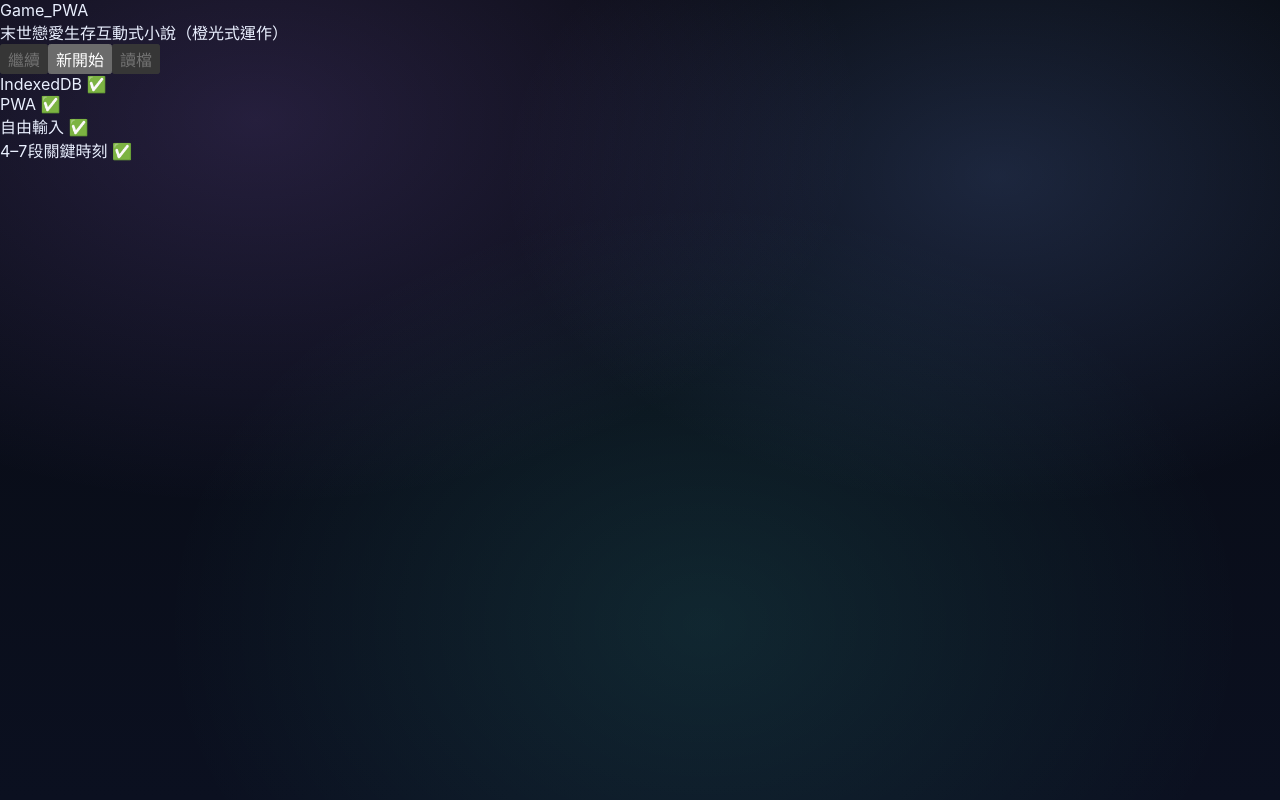
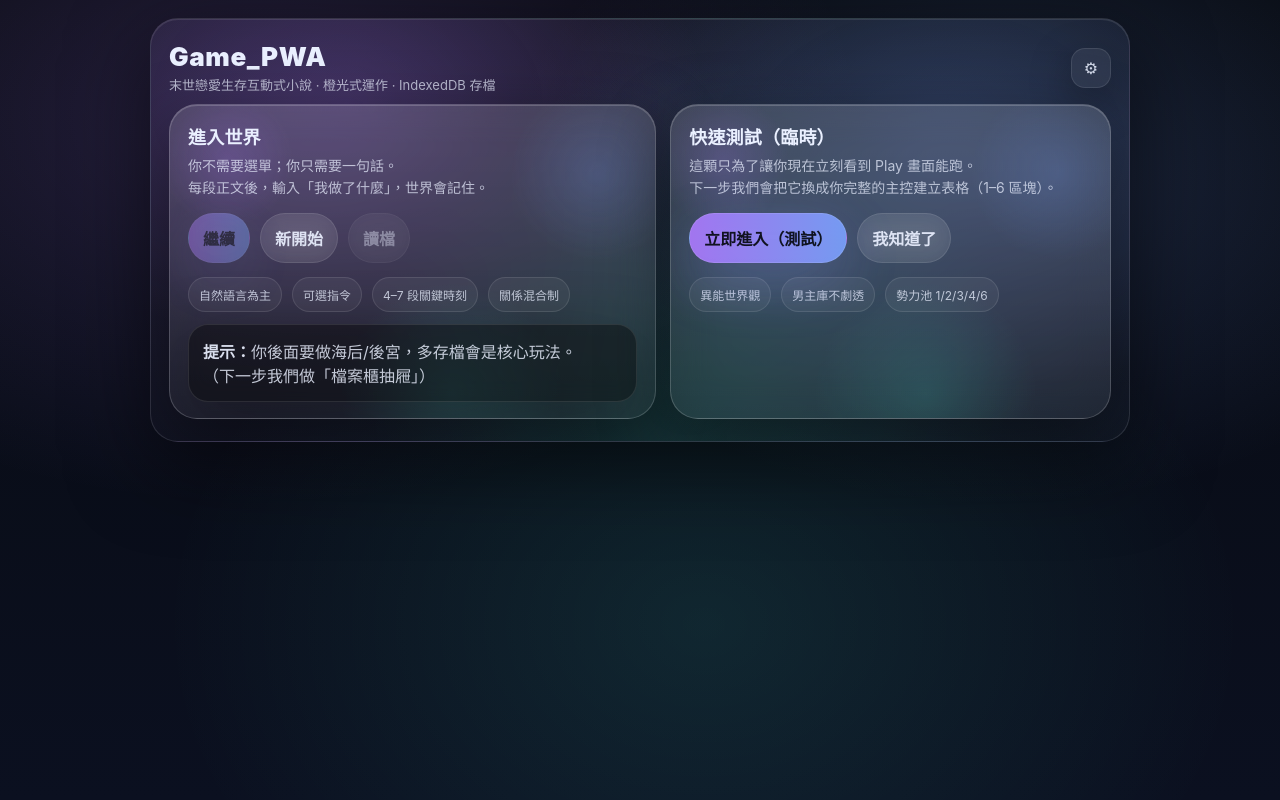
Before and after one commit to Lyilln/Game_PWA, a React (Vite) app: page / in a window 1280 px wide. Built offline with nearby package versions, Linux system fonts and the light colour scheme.

Commit message:
更新 App.tsx

```diff
--- a/src/App.tsx
+++ b/src/App.tsx
@@ -1,42 +1,14 @@
 import React, { useEffect, useMemo, useState } from "react";
-import {
-  listSaves,
-  createSave,
-  loadSave,
-  updateSave,
-  appendLog,
-  listLogs,
-  makeEmptyPlayer,
-  type SaveRow,
-  type LogRow
-} from "./db";
-import {
-  parseOptionalCommand,
-  generateWindLines,
-  shouldTriggerMajorChoice,
-  makeMajorChoicePrompt,
-  generateNextNarrative
-} from "./engine";
+import { listSaves, createSave, loadSave, makeEmptyPlayer, appendLog, listLogs, type SaveRow, type LogRow } from "./db";
+import { generateWindLines } from "./engine";
 
 type Mode = "cover" | "setup" | "play";
 
 export default function App() {
   const [mode, setMode] = useState<Mode>("cover");
   const [saves, setSaves] = useState<SaveRow[]>([]);
-  const [curSaveId, setCurSaveId] = useState<string>("");
   const [curSave, setCurSave] = useState<SaveRow | null>(null);
   const [logs, setLogs] = useState<LogRow[]>([]);
-  const [input, setInput] = useState("");
-
-  // setup form (B 半手填：你填關鍵欄)
-  const [setupName, setSetupName] = useState("");
-  const [setupCodename, setSetupCodename] = useState("");
-  const [setupNickname, setSetupNickname] = useState("");
-  const [setupAge, setSetupAge] = useState<number | "">("");
-  const [setupTalent, setSetupTalent] = useState("");
-  const [setupAbility, setSetupAbility] = useState("");
-  const [setupTags, setSetupTags] = useState("");
-  const [setupPrinciples, setSetupPrinciples] = useState("");
 
   const canContinue = useMemo(() => saves.length > 0, [saves]);
 
@@ -48,7 +20,6 @@ export default function App() {
   async function openSave(saveId: string, goPlay = true) {
     const s = await loadSave(saveId);
     if (!s) return;
-    setCurSaveId(saveId);
     setCurSave(s);
     const l = await listLogs(saveId, 60);
     setLogs(l);
@@ -59,14 +30,12 @@ export default function App() {
     refreshSaves();
   }, []);
 
-  // --- cover actions ---
   async function onContinue() {
     if (!saves[0]) return;
     await openSave(saves[0].saveId, true);
   }
 
   function onNew() {
-    // 同頁切換（不分頁）
     setMode("setup");
   }
 
@@ -75,242 +44,177 @@ export default function App() {
     await openSave(saves[0].saveId, true);
   }
 
-  // --- setup actions ---
-  function autoGenerateSetup() {
-    // 只生成你允許的：天賦/異能/面板初值/動態欄位（但不塞名字除非你沒填）
-    if (!setupTalent) setSetupTalent("適應型天賦");
-    if (!setupAbility) setSetupAbility(""); // 空=無異能也合理
-    if (!setupTags) setSetupTags("嘴硬心軟、護短、很會裝沒事");
-    if (!setupPrinciples) setSetupPrinciples("不欠人情、不賣隊友");
-  }
-
-  async function startLife() {
+  // 暫時：快速開一個可跑的存檔（下一步做你完整 Setup 表格）
+  async function quickStart() {
     const p = makeEmptyPlayer();
-    p.name = setupName.trim();
-    p.codename = setupCodename.trim();
-    p.nickname = setupNickname.trim();
-    p.age = setupAge === "" ? null : Number(setupAge);
-    p.talent = setupTalent.trim();
-    p.ability = setupAbility.trim();
-    p.personalityTags = splitTags(setupTags);
-    p.principles = splitTags(setupPrinciples);
-
-    // 初始「動態欄位」給一個可更新的起點
+    p.name = "（未命名）";
+    p.codename = "（代號）";
+    p.nickname = "";
+    p.age = null;
+    p.talent = "";
+    p.ability = "";
+    p.personalityTags = [];
+    p.principles = [];
     p.identity = "未知身分（系統將更新）";
     p.currentPersonalityTilt = "尚未形成（系統將更新）";
     p.publicOpinion = "尚無風評（系統將更新）";
 
-    // 面板給一點初值（展示用）
-    p.panel.overall = 10;
-    p.panel.survival = 10;
-    p.panel.combat = 10;
-    p.panel.strategy = 10;
-    p.panel.charm = 10;
-    p.panel.abilityPower = p.ability ? 10 : 0;
-    p.panel.stress = 0;
-
     const save = await createSave("存檔" + (saves.length + 1), p);
     await refreshSaves();
-    await openSave(save.saveId, false);
 
-    // 開場：第一段正文 + 風向
     await appendLog(save.saveId, "narrative", "Day 1：你醒來時，世界像被冷色的灰塵覆蓋。");
-    const winds = generateWindLines();
-    await appendLog(save.saveId, "wind", winds.join("\n"));
+    await appendLog(save.saveId, "wind", generateWindLines().join("\n"));
+
     await openSave(save.saveId, true);
   }
 
-  // --- play actions ---
-  async function commitInput() {
-    if (!curSave) return;
-    const text = input.trim();
-    if (!text) return;
+  return (
+    <div className="app">
+      <div className="shell">
+        {mode === "cover" && (
+          <div className="bgStage">
+            <div className="topBar">
+              <div className="brand">
+                <div className="brandTitle">Game_PWA</div>
+                <div className="brandSub">末世戀愛生存互動式小說 · 橙光式運作 · IndexedDB 存檔</div>
+              </div>
+              <button className="iconBtn" aria-label="設定" title="設定（之後做抽屜）">⚙︎</button>
+            </div>
 
-    const parsed = parseOptionalCommand(text);
-    await appendLog(curSave.saveId, "input", text, parsed);
+            <div className="stack">
+              <div className="glassCard">
+                <div className="cardPad">
+                  <div className="cardTitle">進入世界</div>
+                  <div className="cardText">
+                    你不需要選單；你只需要一句話。
+                    <br />
+                    每段正文後，輸入「我做了什麼」，世界會記住。
+                  </div>
 
-    const updated = await updateSave(curSave.saveId, (s) => {
-      // 世界旗標記住你做過什麼（自由度核心）
-      const k = `act_${Date.now()}_${Math.random().toString(16).slice(2)}`;
-      s.world.flags[k] = { ts: Date.now(), input: text, parsed };
+                  <div className="btnRow">
+                    <button className="btnPill btnPillPrimary" disabled={!canContinue} onClick={onContinue}>
+                      繼續
+                    </button>
+                    <button className="btnPill" onClick={onNew}>
+                      新開始
+                    </button>
+                    <button className="btnPill" disabled={!canContinue} onClick={onLoadMostRecent}>
+                      讀檔
+                    </button>
+                  </div>
 
-      // 推進段落計數
-      s.progress.segment = (s.progress.segment || 0) + 1;
-      s.world.pacing.sinceLastMajor = (s.world.pacing.sinceLastMajor || 0) + 1;
-    });
+                  <div className="miniBadgeRow">
+                    <span className="badge">自然語言為主</span>
+                    <span className="badge">可選指令</span>
+                    <span className="badge">4–7 段關鍵時刻</span>
+                    <span className="badge">關係混合制</span>
+                  </div>
 
-    setCurSave(updated);
-    setInput("");
+                  <div className="darkInfo">
+                    <b>提示：</b>你後面要做海后/後宮，多存檔會是核心玩法。<br />
+                    （下一步我們做「檔案櫃抽屜」）
+                  </div>
+                </div>
+              </div>
 
-    // 生成下一段正文 + 風向
-    const seg = updated.progress.segment || 0;
-    await appendLog(updated.saveId, "narrative", generateNextNarrative(seg));
-    const winds = generateWindLines();
-    await appendLog(updated.saveId, "wind", winds.join("\n"));
+              <div className="glassCard">
+                <div className="cardPad">
+                  <div className="cardTitle">快速測試（臨時）</div>
+                  <div className="cardText">
+                    這顆只為了讓你現在立刻看到 Play 畫面能跑。
+                    <br />
+                    下一步我們會把它換成你完整的主控建立表格（1–6 區塊）。
+                  </div>
 
-    // 可能觸發關鍵時刻（4–7，平衡C）
-    const reloaded = await loadSave(updated.saveId);
-    if (reloaded && shouldTriggerMajorChoice(reloaded)) {
-      const m = makeMajorChoicePrompt("C");
-      await appendLog(updated.saveId, "major_choice", m.title, m);
-      await updateSave(updated.saveId, (s) => {
-        s.world.pacing.sinceLastMajor = 0;
-      });
-    }
+                  <div className="btnRow">
+                    <button className="btnPill btnPillPrimary" onClick={quickStart}>
+                      立即進入（測試）
+                    </button>
+                    <button className="btnPill" onClick={() => alert("下一步：做主控建立 Setup UI")}>
+                      我知道了
+                    </button>
+                  </div>
 
-    await openSave(updated.saveId, true);
-  }
-
-  async function chooseMajor(optionText: string) {
-    if (!curSave) return;
-    await appendLog(curSave.saveId, "system", `你做出了選擇：${optionText}`);
-    // 選完直接推下一段（橙光感）
-    const seg = curSave.progress.segment || 0;
-    await appendLog(curSave.saveId, "narrative", `你把選擇吞下去，世界也把你記住了。`);
-    await appendLog(curSave.saveId, "wind", generateWindLines().join("\n"));
-    await openSave(curSave.saveId, true);
-  }
-
-  const lastMajor = useMemo(() => {
-    for (let i = logs.length - 1; i >= 0; i--) {
-      if (logs[i].kind === "major_choice") return logs[i];
-    }
-    return null;
-  }, [logs]);
-
-  return (
-    <>
-      <div className="wrap">
-        {mode === "cover" && (
-          <div className="card">
-            <div className="h1">Game_PWA</div>
-            <div className="sub">末世戀愛生存互動式小說（橙光式運作）</div>
-            <div className="hr" />
-            <div className="row">
-              <button className="btn primary" disabled={!canContinue} onClick={onContinue}>繼續</button>
-              <button className="btn" onClick={onNew}>新開始</button>
-              <button className="btn ghost" disabled={!canContinue} onClick={onLoadMostRecent}>讀檔</button>
+                  <div className="miniBadgeRow">
+                    <span className="badge">異能世界觀</span>
+                    <span className="badge">男主庫不劇透</span>
+                    <span className="badge">勢力池 1/2/3/4/6</span>
+                  </div>
+                </div>
+              </div>
             </div>
-            <div className="spacer"></div>
-            <div className="pill">IndexedDB ✅</div>{" "}
-            <div className="pill">PWA ✅</div>{" "}
-            <div className="pill">自由輸入 ✅</div>{" "}
-            <div className="pill">4–7段關鍵時刻 ✅</div>
           </div>
         )}
 
         {mode === "setup" && (
-          <div className="card">
-            <div className="h1">主控建立</div>
-            <div className="sub">半手填（你填關鍵欄，其他可生成）／性別鎖定：女</div>
-            <div className="hr" />
+          <div className="bgStage">
+            <div className="topBar">
+              <div className="brand">
+                <div className="brandTitle">主控建立</div>
+                <div className="brandSub">下一步會把 1–6 區塊表格完整做出來（同頁、不分頁）</div>
+              </div>
+              <button className="iconBtn" aria-label="返回" title="返回" onClick={() => setMode("cover")}>←</button>
+            </div>
 
-            <section>
-              <div className="sub">① 基礎信息</div>
-              <div className="kv"><label>名字</label><input value={setupName} onChange={e=>setSetupName(e.target.value)} /></div>
-              <div className="kv"><label>代號/顯示名</label><input value={setupCodename} onChange={e=>setSetupCodename(e.target.value)} /></div>
-              <div className="kv"><label>暱稱</label><input value={setupNickname} onChange={e=>setSetupNickname(e.target.value)} /></div>
-              <div className="kv"><label>年齡</label><input type="number" value={setupAge} onChange={e=>setSetupAge(e.target.value===""? "": Number(e.target.value))} /></div>
-              <div className="kv"><label>天賦</label><input value={setupTalent} onChange={e=>setSetupTalent(e.target.value)} /></div>
-              <div className="kv"><label>異能（可空）</label><input value={setupAbility} onChange={e=>setSetupAbility(e.target.value)} /></div>
-            </section>
+            <div className="glassCard">
+              <div className="cardPad">
+                <div className="cardTitle">下一步施工中</div>
+                <div className="cardText">
+                  我們會照你已定欄位做成「表格卡」：基礎信息／性格／數值面板／關係／名聲／成就。
+                  <br />
+                  B 半手填：你填關鍵欄，其它可按「幫我生成（不劇透）」。
+                </div>
 
-            <div className="hr" />
-
-            <section>
-              <div className="sub">② 性格</div>
-              <div className="kv"><label>性格標籤（用逗號分隔）</label><input value={setupTags} onChange={e=>setSetupTags(e.target.value)} /></div>
-              <div className="kv"><label>原則/底線（逗號分隔）</label><input value={setupPrinciples} onChange={e=>setSetupPrinciples(e.target.value)} /></div>
-            </section>
-
-            <div className="hr" />
-            <div className="row">
-              <button className="btn" onClick={autoGenerateSetup}>幫我生成（不劇透版）</button>
-              <button className="btn primary" onClick={startLife}>開始人生</button>
-              <button className="btn ghost" onClick={()=>setMode("cover")}>返回</button>
+                <div className="btnRow">
+                  <button className="btnPill btnPillPrimary" onClick={quickStart}>先進去看 Play（臨時）</button>
+                  <button className="btnPill" onClick={() => setMode("cover")}>回封面</button>
+                </div>
+              </div>
             </div>
           </div>
         )}
 
-        {mode === "play" && curSave && (
-          <div className="card">
-            <div className="row" style={{justifyContent:"space-between"}}>
-              <div>
-                <div className="h1">正文</div>
-                <div className="sub">存檔：{curSave.title}｜段落：{curSave.progress.segment}</div>
+        {mode === "play" && (
+          <div className="bgStage">
+            <div className="topBar">
+              <div className="brand">
+                <div className="brandTitle">Play（暫時）</div>
+                <div className="brandSub">下一步做：正文卡＋風向卡＋底部輸入列＋人物圓形列（像圖 6）</div>
               </div>
-              <button className="btn ghost" onClick={()=>setMode("cover")}>回封面</button>
+              <button className="iconBtn" aria-label="回封面" title="回封面" onClick={() => setMode("cover")}>⌂</button>
             </div>
 
-            <div className="hr" />
+            <div className="glassCard">
+              <div className="cardPad">
+                <div className="cardTitle">目前存檔</div>
+                <div className="cardText">
+                  {curSave ? `存檔：${curSave.title}｜段落：${curSave.progress.segment}` : "尚未載入"}
+                </div>
 
-            {/* 顯示最近 narrative + wind */}
-            {renderStory(logs)}
+                <div className="darkInfo">
+                  你現在看到的是「Cover 玻璃系統」已套進 Play 容器。<br />
+                  下一步才會把 Play 做成：上方 HUD＋正文霧玻璃卡＋世界風向 3 行＋底部輸入＋底部人物圓形列。
+                </div>
 
-            {/* 關鍵時刻（最近一個 major_choice，如果最後一條就是它，就顯示） */}
-            {lastMajor && isLastLog(lastMajor, logs) && (
-              <div style={{marginTop:14}}>
-                <div className="sub">關鍵時刻（2–3選項）</div>
-                <div className="spacer"></div>
-                {(lastMajor.data?.options || []).map((opt: string, i: number) => (
-                  <button key={i} className="choice" onClick={()=>chooseMajor(opt)}>{opt}</button>
-                ))}
-                <button className="choice" onClick={()=>chooseMajor("我就這樣做。")}>
-                  我就這樣做。
-                </button>
+                <div className="btnRow">
+                  <button className="btnPill" onClick={() => setMode("cover")}>回封面</button>
+                </div>
+              </div>
+            </div>
+
+            {logs.length > 0 && (
+              <div className="glassCard" style={{ marginTop: 14 }}>
+                <div className="cardPad">
+                  <div className="cardTitle">最近日誌（預覽）</div>
+                  <div className="cardText" style={{ whiteSpace: "pre-wrap" }}>
+                    {logs.slice(-6).map((l) => `• [${l.kind}] ${l.text}`).join("\n\n")}
+                  </div>
+                </div>
               </div>
             )}
           </div>
         )}
       </div>
-
-      {mode === "play" && curSave && (
-        <div className="fixedBar">
-          <div className="inner">
-            <textarea
-              placeholder="我做了什麼（自然語言為主；可選指令：去 交易站 探路）"
-              value={input}
-              onChange={e=>setInput(e.target.value)}
-            />
-            <button className="btn primary" onClick={commitInput}>送出</button>
-          </div>
-        </div>
-      )}
-    </>
-  );
-}
-
-function splitTags(s: string): string[] {
-  return (s || "")
-    .split(/[，,]/)
-    .map(x => x.trim())
-    .filter(Boolean)
-    .slice(0, 12);
-}
-
-function renderStory(logs: LogRow[]) {
-  // 只渲染 narrative/wind/system/input（避免太雜）
-  const view = logs.filter(l => ["narrative","wind","system","input"].includes(l.kind));
-  return (
-    <div>
-      {view.map((l) => (
-        <div key={l.logId} style={{marginBottom:10}}>
-          <div className="pill">{labelKind(l.kind)}</div>
-          <div style={{whiteSpace:"pre-wrap", lineHeight:1.6, marginTop:6}}>{l.text}</div>
-        </div>
-      ))}
     </div>
   );
 }
-
-function labelKind(kind: string) {
-  if (kind === "narrative") return "正文";
-  if (kind === "wind") return "風向";
-  if (kind === "input") return "你做了什麼";
-  if (kind === "system") return "系統";
-  return kind;
-}
-
-function isLastLog(target: LogRow, all: LogRow[]) {
-  return all.length > 0 && all[all.length - 1].logId === target.logId;
-}
```
